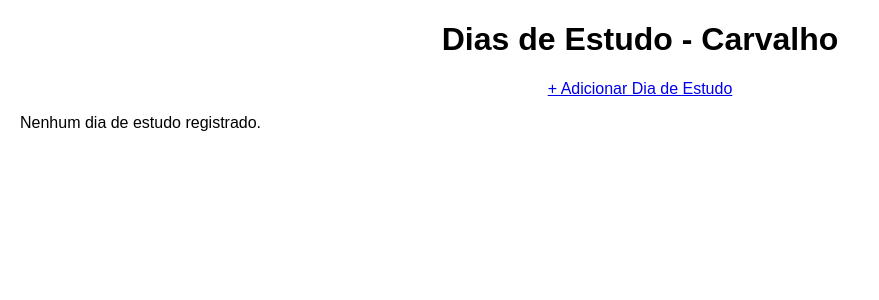
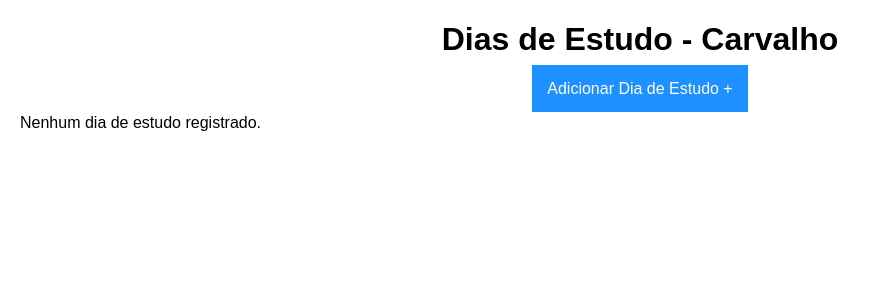
Before and after one commit to Carvalho008/calendario-estudos, a Django app: page / in a window 1280 px wide. Shown: the top 300 px of the page, without its empty margins (0-879 px from the left). Run offline with Django 5.2, Linux system fonts and the light colour scheme; data that the repository does not hold is empty.

Commit message:
Some mod

```diff
--- a/calendary/static/dia.css
+++ b/calendary/static/dia.css
@@ -7,6 +7,13 @@ body {
 .container {
     display: flex;
     gap: 15px;
+}
+
+.btn-admin {
+    text-decoration: none;
+    color: white;
+    padding: 15px;
+    background-color: dodgerblue;
 }
 
 .dia {
--- a/calendary/templates/dias-estudo.html
+++ b/calendary/templates/dias-estudo.html
@@ -5,10 +5,11 @@
     <meta name="viewport" content="width=device-width, initial-scale=1.0">
     <title>Dias de Estudo</title>
     <link rel="stylesheet" href="/static/dia.css">
+    <link rel="stylesheet" href="../static/dia.css">
 </head>
 <body>
     <h1>Dias de Estudo - Carvalho</h1>
-    <a href="/admin/calendary/diadeestudo/add/" class="btn-admin">+ Adicionar Dia de Estudo</a>
+    <a href="/admin/calendary/diadeestudo/add/" class="btn-admin">Adicionar Dia de Estudo +</a>
     <div class="container">
         {% for dia in dias %}
             <div class="dia {{ dia.nivel }}">
```
